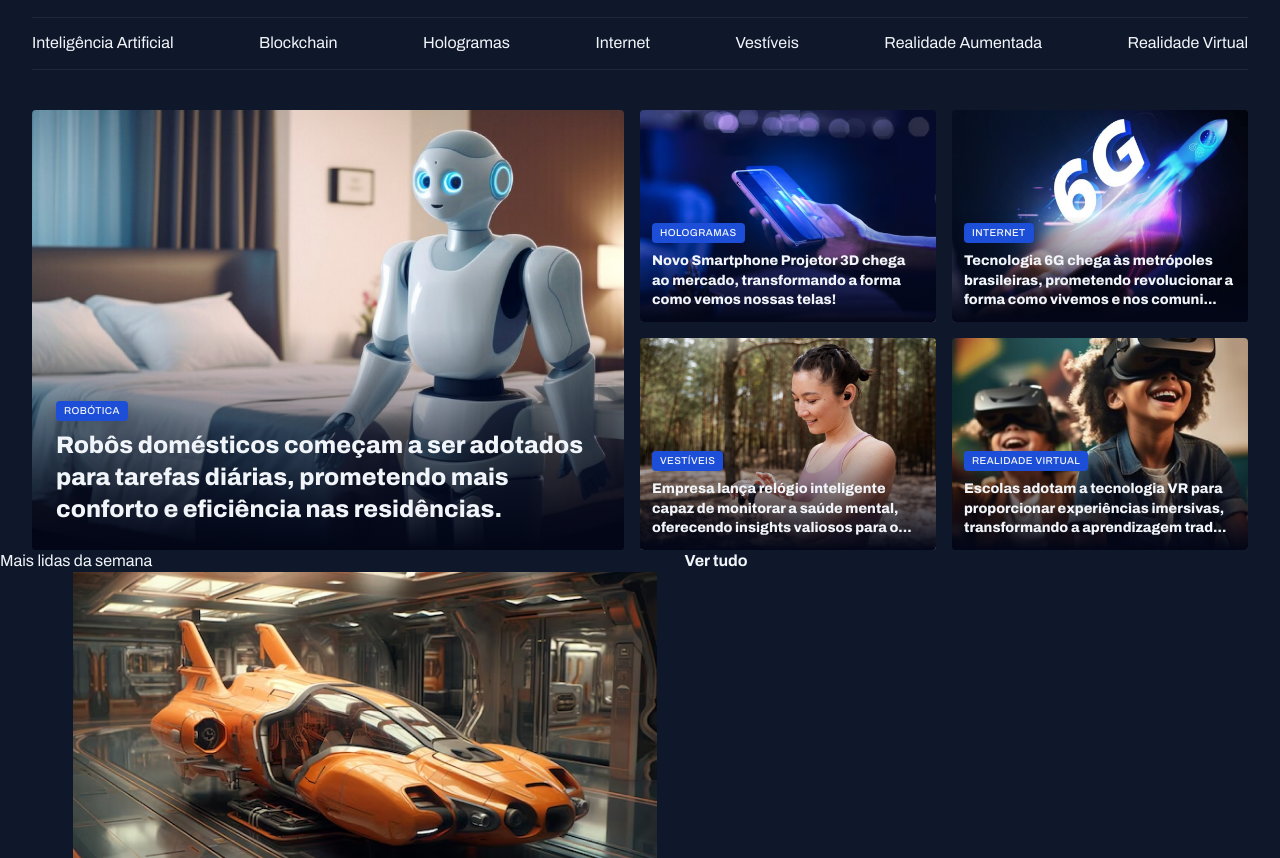
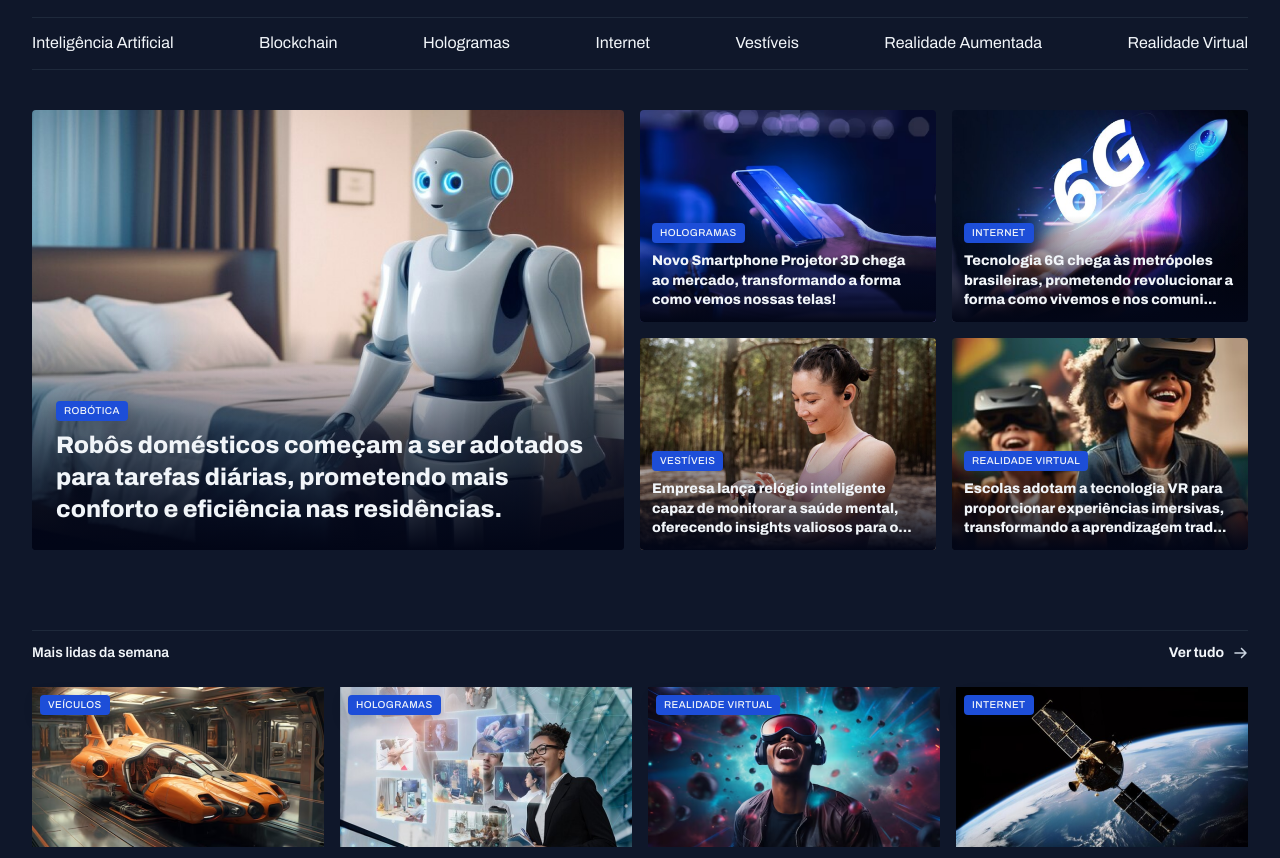
Before and after one commit to carlosaraujodev/full-stack-news-portal, a plain HTML site: page index.html in a window 1280 px wide. Shown: the part 45-903 px from the top of the page. Drawn offline with Linux system fonts and the light colour scheme.

Commit message:
adding style to the section most read  of the week

```diff
--- a/index.html
+++ b/index.html
@@ -93,8 +93,7 @@
             </div>
             </div>
         </section>
-    </main>
-    <section id="weekly">
+        <section id="weekly" >
             <header class="grid grid-flow-col">
                 <h3>Mais lidas da semana</h3>
                 <a href="#" class="grid grid-flow-col">
@@ -105,26 +104,34 @@
             <div class="grid gap-16">
                 <figure>
                     <span class="content-tag">Veículos</span>
-                <img src="./assets/images/Image 06.png" alt="Protótipo de veículo voador é apresentado, marcando o início da era dos transportes aéreos pessoais.">
-                <p>Protótipo de veículo voador é apresentado, marcando o início da era dos transportes aéreos pessoa...</p>
+                    <img src="./assets/images/Image 06.png"
+                        alt="Protótipo de veículo voador é apresentado, marcando o início da era dos transportes aéreos pessoais.">
+                    <p>Protótipo de veículo voador é apresentado, marcando o início da era dos transportes aéreos
+                        pessoa...</p>
                 </figure>
                 <figure>
                     <span class="content-tag">Hologramas</span>
-                <img src="./assets/images/Image 07.png" alt="Plataforma de videoconferência apresenta nova função de hologramas, tornando as chamadas virtuais mais realistas e envolventes.">
+                    <img src="./assets/images/Image 07.png"
+                        alt="Plataforma de videoconferência apresenta nova função de hologramas, tornando as chamadas virtuais mais realistas e envolventes.">
                     <p>Plataforma de videoconferência apresenta nova função de hologramas, tornando as chamada...</p>
                 </figure>
                 <figure>
                     <span class="content-tag">Realidade Virtual</span>
-                <img src="./assets/images/Image 08.png" alt="Nova geração de consoles de videogame é lançada, trazendo gráficos ultra-realistas e experiências de jogo totalmente envolventes.">
-                <p>Nova geração de consoles de videogame é lançada, trazendo gráficos ultra-realistas e experiên...</p>
+                    <img src="./assets/images/Image 08.png"
+                        alt="Nova geração de consoles de videogame é lançada, trazendo gráficos ultra-realistas e experiências de jogo totalmente envolventes.">
+                    <p>Nova geração de consoles de videogame é lançada, trazendo gráficos ultra-realistas e experiên...
+                    </p>
                 </figure>
                 <figure>
                     <span class="content-tag">Internet</span>
-                <img src="./assets/images/Image 09.png" alt="Projeto busca oferecer internet de alta velocidade em áreas remotas através de satélites.">
+                    <img src="./assets/images/Image 09.png"
+                        alt="Projeto busca oferecer internet de alta velocidade em áreas remotas através de satélites.">
                     <p>Projeto busca oferecer internet de alta velocidade em áreas remotas através de satélites.</p>
                 </figure>
             </div>
         </section>
+    </main>
+
 </body>
 
 </html>
--- a/styles/global.css
+++ b/styles/global.css
@@ -52,6 +52,7 @@ img{
 
 main{
     margin-top: 40px;
+    gap: 80px;
 }
 
 .content-tag{
--- a/styles/sections.css
+++ b/styles/sections.css
@@ -1,8 +1,31 @@
+section header {
+    border-top: 1px solid var(--stroke-color);
+    padding-block: 12px 24px;
+    font: var(--text-span);
+
+    a {
+        justify-self: end;
+        align-items: center;
+        gap: 8px;
+
+        span {
+            background-image: url(../assets/icons/ArrowRight.svg);
+            width: 16px;
+            height: 16px;
+        }
+
+        &:hover {
+            span {
+                background-image: url(../assets/icons/ArrowRight-hover.svg);
+            }
+        }
+    }
+}
+
 #featured {
     img {
         height: 100%;
         object-fit: cover;
-    }
     }
 
     .card {
@@ -18,18 +41,44 @@
             background: linear-gradient(180deg, #02061700 0%, #020617 100%);
         }
 
-    figcaption{
+        figcaption {
             position: absolute;
             bottom: 0;
 
             padding: 24px;
 
-        &:has(.text-lg){
+            &:has(.text-lg) {
                 padding: 12px;
             }
 
-        h2{
+            h2 {
                 margin-top: 8px;
             }
         }
     }
+}
+
+#weekly {
+    &>div {
+        grid-template-columns: repeat(4, 292px);
+    }
+
+    img {
+        height: 160px;
+    }
+
+    figure{
+        position: relative;
+
+        .content-tag{
+            position: absolute;
+            top: 8px;
+            left: 8px;
+        }
+
+        p{
+            margin-top: 8px;
+            font-weight: 800;
+        }
+    }
+}
```
Lines whose indentation alone changed are shown as unchanged.
